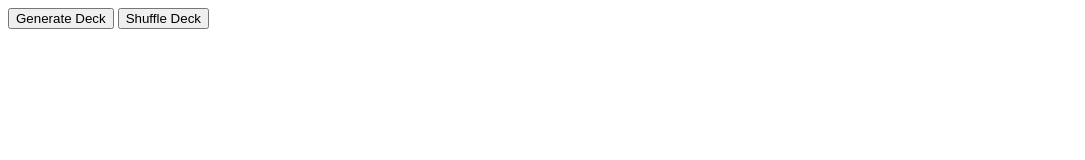
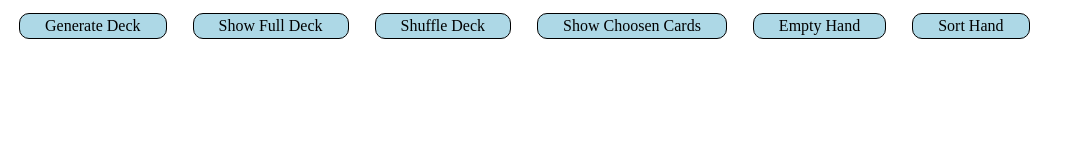
Before and after one commit to maddocash/deckOfCards, a plain HTML site: page index.html in a window 1280 px wide. Shown: the whole page, without its empty margins (0-1085 px from the left). Drawn offline with Linux system fonts and the light colour scheme.

Commit message:
choose card, sort and a bit of style

```diff
--- a/index.css
+++ b/index.css
@@ -2,9 +2,31 @@
   display: flex;
   flex-direction: row;
   flex-wrap: wrap;
+  justify-content: center;
+}
+
+.style1 {
+  background-color: rgb(255, 108, 93);
 }
 
 .card {
-  width: 15%;
+  width: 10%;
   height: 10vh;
+  display: inherit;
+  align-items: center;
+  justify-content: center;
+  flex-direction: column;
+  border-radius: 10px;
+  box-shadow: 1px 2px 1px 1px #000;
+  background-color: #fafad2;
+  margin: 1%;
 }
+
+.btns {
+  border-radius: 10px;
+  display: inline-block;
+  border: 1px solid black;
+  padding: 3px 25px;
+  margin: 5px 11px;
+  background-color: lightblue;
+}
--- a/index.html
+++ b/index.html
@@ -7,8 +7,12 @@
 
 </head>
  <body>
-   <button onclick="generateDeck()">Generate Deck</button>
-   <button onclick="shuffleDeck()">Shuffle Deck</button>
+   <div class='btns' onclick="generateDeck('all')">Generate Deck</div>
+   <div class='btns' onclick="displaydeck('all')">Show Full Deck</div>
+   <div class='btns' onclick="shuffleDeck('all')">Shuffle Deck</div>
+   <div class='btns' onclick="displaydeck('some')">Show Choosen Cards</div>
+   <div class='btns' onclick="reset()">Empty Hand</div>
+   <div class='btns' onclick="sort()">Sort Hand</div>
    <div id='deckContainer'>
 
    </div>
--- a/index.js
+++ b/index.js
@@ -1,36 +1,64 @@
-// generate deck
 const deckContainer = document.getElementById('deckContainer');
 let deck = [];
+let myCards = [];
 
-const generateDeck = () => {
+const generateDeck = selection => {
   deck = [];
   const suits = ['clubs', 'spades', 'hearts', 'diamonds'];
   const ranks = ['A', 'K', 'Q', 'J', 10, 9, 8, 7, 6, 5, 4, 3, 2];
   let docFrag = document.createDocumentFragment();
 
-  for (var s = 0; s < suits.length; s++) {
-    for (var n = 0; n < ranks.length; n++) {
-      deck.push(`${ranks[n]} ${suits[s]}`);
+  for (let s = 0; s < suits.length; s++) {
+    for (let n = 0; n < ranks.length; n++) {
+      deck.push({name: `${ranks[n]} ${suits[s]}`});
     }
   }
-  return displaydeck();
+  deck.map((itm, idx) => (itm.value = idx));
+  return displaydeck(selection);
 };
 
-const shuffleDeck = () => {
+const shuffleDeck = selection => {
   deck = shuffle(deck);
-  displaydeck();
+  displaydeck(selection);
 };
 
-const displaydeck = () => {
+const displaydeck = selection => {
   deckContainer.innerHTML = '';
-  for (var i = 0; i < deck.length; i++) {
-    var card = document.createElement('div');
-    card.appendChild(document.createTextNode(deck[i]));
-    card.setAttribute('id', `card ${i}`);
+  let array = selection === 'all' ? deck : myCards;
+
+  for (let c = 0; c < array.length; c++) {
+    let drawnCard = document.createElement('div');
+    drawnCard.innerHTML = 'pick me';
+    drawnCard.setAttribute('onclick', `chosenCards(${c})`);
+    drawnCard.setAttribute('class', 'btns');
+
+    let card = document.createElement('div');
+    card.appendChild(document.createTextNode(array[c].name));
+    card.appendChild(drawnCard);
+    card.setAttribute('id', `card ${c}`);
     card.setAttribute('class', `card`);
+
     deckContainer.appendChild(card);
   }
   return;
+};
+
+const reset = () => {
+  myCards = [];
+};
+
+const chosenCards = card => {
+  document.getElementById(`card ${card}`).setAttribute('class', ' card style1');
+  return (myCards = [...myCards, deck[card]]);
+};
+
+const sort = () => {
+  myCards.sort((a, b) => {
+    if (a.value < b.value) return -1;
+    if (a.value > b.value) return 1;
+    return 0;
+  });
+  displaydeck('some');
 };
 
 const shuffle = array => {
```
